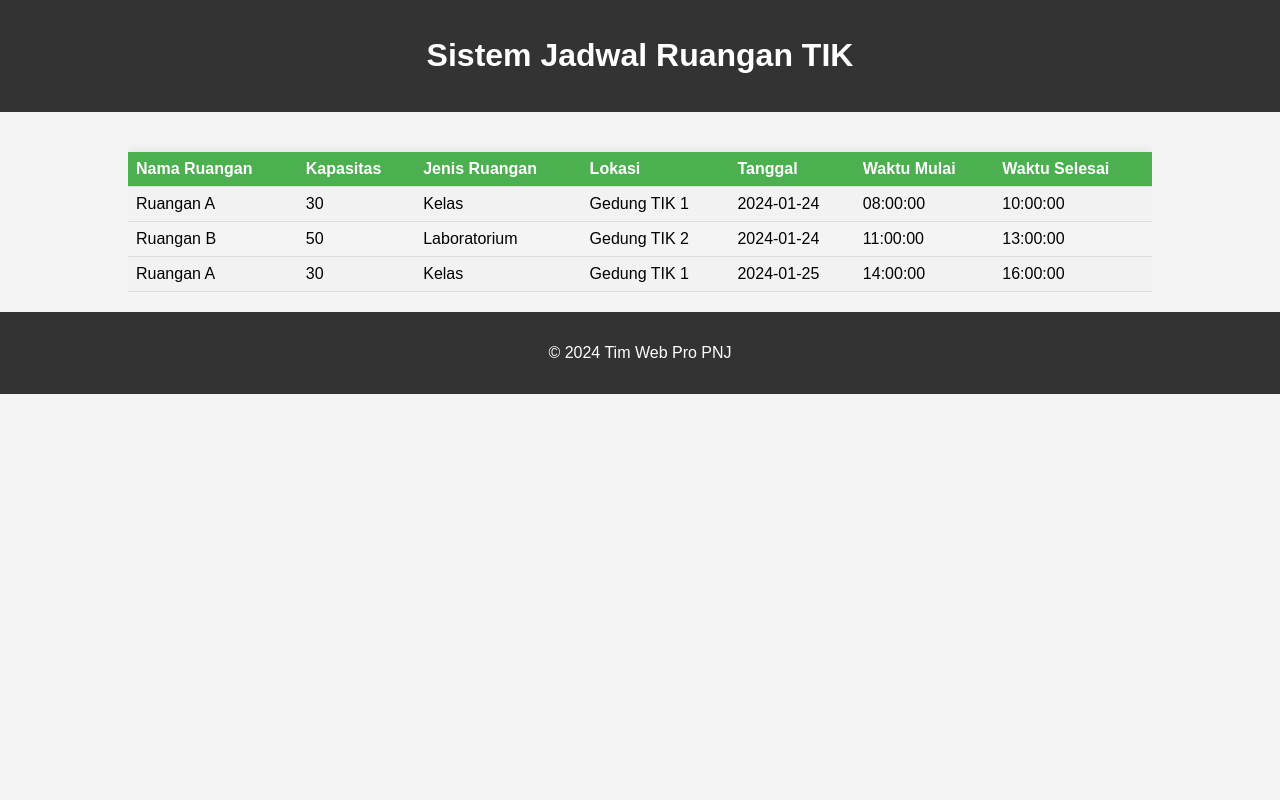
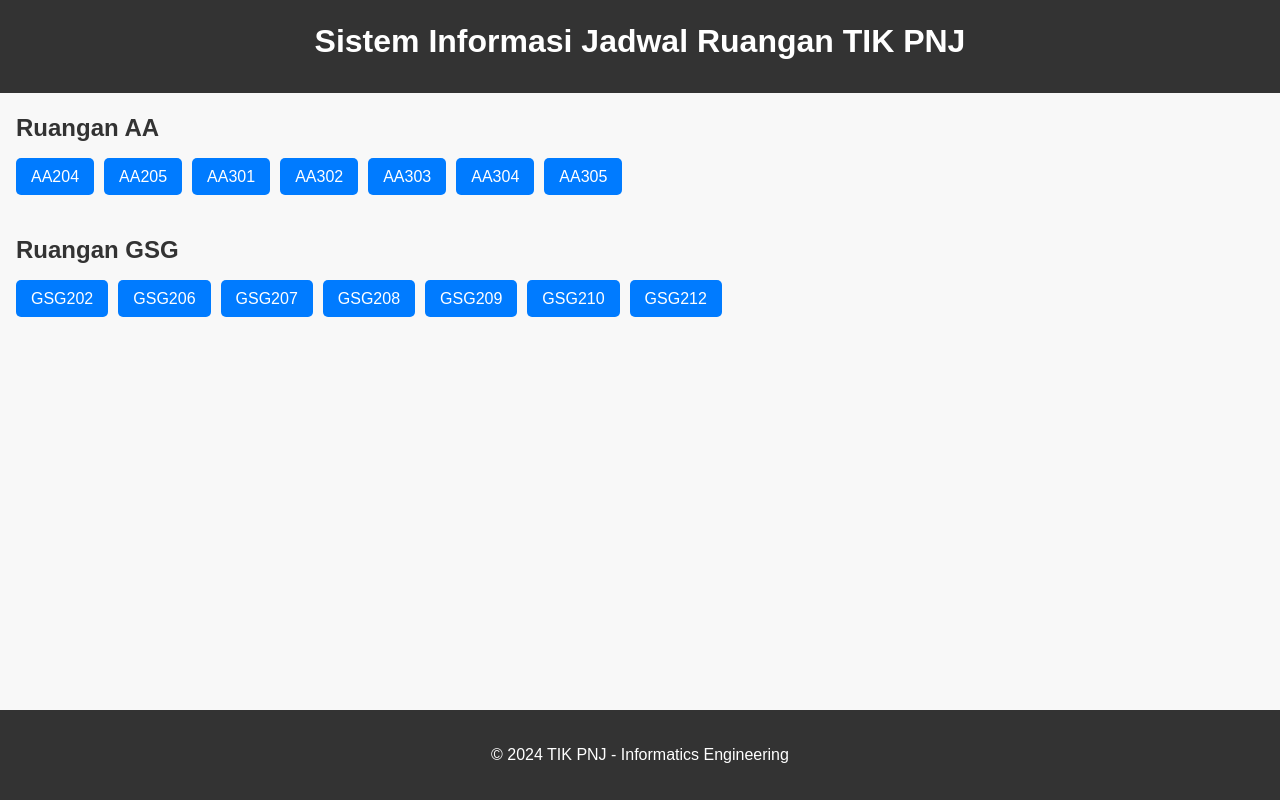
Before and after one commit to RioBithub/WEBPROLANJUT, a PHP site: page / in a window 1280 px wide. Run offline with PHP 8.4, Linux system fonts and the light colour scheme; data comes from the database, SQL or seed files in the repository.

Commit message:
REVAMP by deva

```diff
--- a/connect.php
+++ /dev/null
@@ -1,14 +0,0 @@
-<?php
-$servername = "localhost";
-$username = "root";
-$password = "";
-$dbname = "webpro";
-
-// Membuat koneksi
-$conn = new mysqli($servername, $username, $password, $dbname);
-
-// Mengecek koneksi
-if ($conn->connect_error) {
-    die("Connection failed: " . $conn->connect_error);
-}
-?>
--- /dev/null
+++ b/connection.php
@@ -0,0 +1,13 @@
+<?php
+// connection.php
+$host = "localhost";
+$user = "root";
+$pass = ""; // atau password Anda jika ada
+$dbname = "sistem_informasi_ruangan";
+
+$conn = new mysqli($host, $user, $pass, $dbname);
+
+if ($conn->connect_error) {
+    die("Koneksi gagal: " . $conn->connect_error);
+}
+?>
--- a/index.php
+++ b/index.php
@@ -1,11 +1,15 @@
+<?php include 'connection.php'; ?>
+
 <!DOCTYPE html>
-<html>
+<html lang="id">
 <head>
-    <title>UAS Web Pro - Ruangan TIK</title>
+    <meta charset="UTF-8">
+    <title>Jadwal Penggunaan Ruangan TIK PNJ</title>
+    <link rel="stylesheet" href="styles.css">
     <style>
         body {
-            font-family: Arial, sans-serif;
-            background-color: #f4f4f4;
+            font-family: 'Arial', sans-serif;
+            background-color: #f8f8f8;
             margin: 0;
             padding: 0;
         }
@@ -15,61 +19,72 @@
             text-align: center;
             padding: 1em 0;
         }
-        .container {
-            width: 80%;
-            margin: 20px auto;
-            overflow: hidden;
+        main {
+            padding: 1em;
         }
-        table {
-            width: 100%;
-            border-collapse: collapse;
-            margin-top: 20px;
-            box-shadow: 0 0 10px rgba(0, 0, 0, 0.1);
+        .ruangan-group {
+            margin-bottom: 2em;
         }
-        th, td {
-            padding: 8px;
-            text-align: left;
-            border-bottom: 1px solid #ddd;
+        .ruangan-group h2 {
+            color: #333;
         }
-        th {
-            background-color: #4CAF50;
+        .ruangan-list {
+            list-style-type: none;
+            padding: 0;
+        }
+        .ruangan-list li {
+            display: inline-block;
+            margin-right: 10px;
+            margin-bottom: 10px;
+        }
+        .ruangan-list a {
+            background-color: #007bff;
             color: white;
+            padding: 10px 15px;
+            text-decoration: none;
+            border-radius: 5px;
+            transition: background-color 0.3s ease;
         }
-        tr:nth-child(even) {
-            background-color: #f2f2f2;
-        }
-        tr:hover {
-            background-color: #ddd;
+        .ruangan-list a:hover {
+            background-color: #0056b3;
         }
     </style>
 </head>
 <body>
     <header>
-        <h1>Sistem Jadwal Ruangan TIK</h1>
+        <h1>Sistem Informasi Jadwal Ruangan TIK PNJ</h1>
     </header>
 
-    <div class="container">
-        <?php
-        include 'connect.php';
+    <main>
+        <!-- Ruangan AA -->
+        <div class="ruangan-group">
+            <h2>Ruangan AA</h2>
+            <ul class="ruangan-list">
+                <?php
+                    $ruangansAA = $conn->query("SELECT nama_ruangan FROM ruangan WHERE nama_ruangan LIKE 'AA%' ORDER BY nama_ruangan");
+                    while($ruangan = $ruangansAA->fetch_assoc()) {
+                        echo "<li><a href='jadwal.php?ruangan=" . htmlspecialchars($ruangan['nama_ruangan']) . "'>" . htmlspecialchars($ruangan['nama_ruangan']) . "</a></li>";
+                    }
+                ?>
+            </ul>
+        </div>
 
-        $sql = "SELECT ruangan.nama_ruangan, ruangan.kapasitas, ruangan.jenis_ruangan, ruangan.lokasi, jadwal.tanggal, jadwal.waktu_mulai, jadwal.waktu_selesai FROM jadwal INNER JOIN ruangan ON jadwal.ruangan_id = ruangan.id";
-        $result = $conn->query($sql);
-
-        if ($result->num_rows > 0) {
-            echo "<table><tr><th>Nama Ruangan</th><th>Kapasitas</th><th>Jenis Ruangan</th><th>Lokasi</th><th>Tanggal</th><th>Waktu Mulai</th><th>Waktu Selesai</th></tr>";
-            while($row = $result->fetch_assoc()) {
-                echo "<tr><td>" . htmlspecialchars($row["nama_ruangan"]) . "</td><td>" . htmlspecialchars($row["kapasitas"]) . "</td><td>" . htmlspecialchars($row["jenis_ruangan"]) . "</td><td>" . htmlspecialchars($row["lokasi"]) . "</td><td>" . htmlspecialchars($row["tanggal"]) . "</td><td>" . htmlspecialchars($row["waktu_mulai"]) . "</td><td>" . htmlspecialchars($row["waktu_selesai"]) . "</td></tr>";
-            }
-            echo "</table>";
-        } else {
-            echo "Tidak ada jadwal tersedia.";
-        }
-        $conn->close();
-        ?>
-    </div>
+        <!-- Ruangan GSG -->
+        <div class="ruangan-group">
+            <h2>Ruangan GSG</h2>
+            <ul class="ruangan-list">
+                <?php
+                    $ruangansGSG = $conn->query("SELECT nama_ruangan FROM ruangan WHERE nama_ruangan LIKE 'GSG%' ORDER BY nama_ruangan");
+                    while($ruangan = $ruangansGSG->fetch_assoc()) {
+                        echo "<li><a href='jadwal.php?ruangan=" . htmlspecialchars($ruangan['nama_ruangan']) . "'>" . htmlspecialchars($ruangan['nama_ruangan']) . "</a></li>";
+                    }
+                ?>
+            </ul>
+        </div>
+    </main>
 
     <footer>
-        <p>&copy; 2024 Tim Web Pro PNJ</p>
+        <p>&copy; <?= date("Y"); ?> TIK PNJ - Informatics Engineering</p>
     </footer>
 </body>
 </html>
--- /dev/null
+++ b/styles.css
@@ -0,0 +1,55 @@
+body {
+    font-family: Arial, sans-serif;
+    line-height: 1.6;
+    margin: 0;
+    padding: 0;
+    background-color: #f4f4f4;
+}
+
+header {
+    background-color: #333;
+    color: #ffffff;
+    padding: 20px 0;
+    text-align: center;
+}
+
+h1, h2 {
+    margin: 0 0 10px 0;
+}
+
+section {
+    padding: 20px;
+    margin: 10px;
+}
+
+table {
+    width: 100%;
+    margin-top: 20px;
+    border-collapse: collapse;
+}
+
+table, th, td {
+    border: 1px solid #cccccc;
+}
+
+th {
+    background-color: #dddddd;
+    text-align: left;
+    padding: 10px;
+}
+
+td {
+    padding: 10px;
+    text-align: left;
+}
+
+footer {
+    background-color: #333;
+    color: #ffffff;
+    text-align: center;
+    padding: 10px 0;
+    position: fixed;
+    left: 0;
+    bottom: 0;
+    width: 100%;
+}
```
Also changed, not shown: database (to import)/sistem_informasi_ruangan.sql (added, +166 -0 lines), database (to import)/webpro.sql (deleted, +0 -148 lines), jadwal.php (added, +89 -0 lines), login.php (added, +40 -0 lines), logout.php (added, +7 -0 lines).
